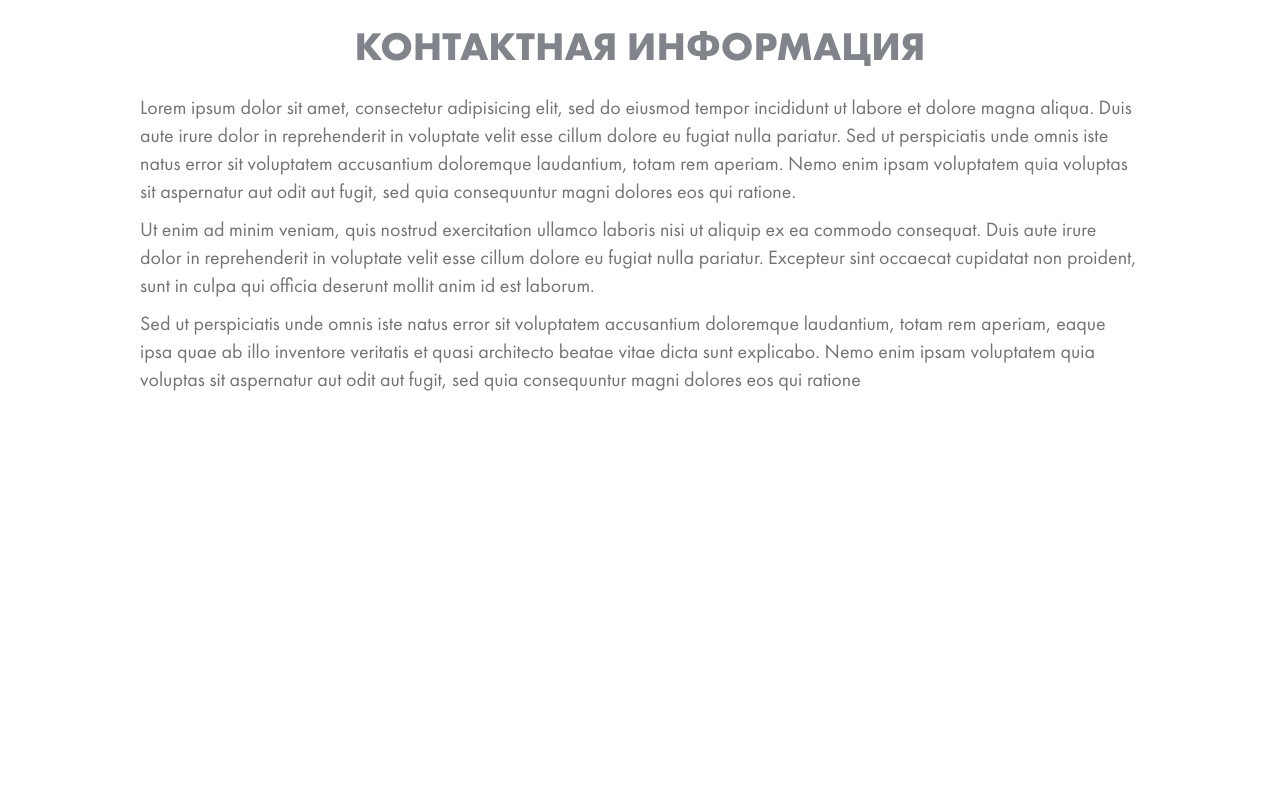
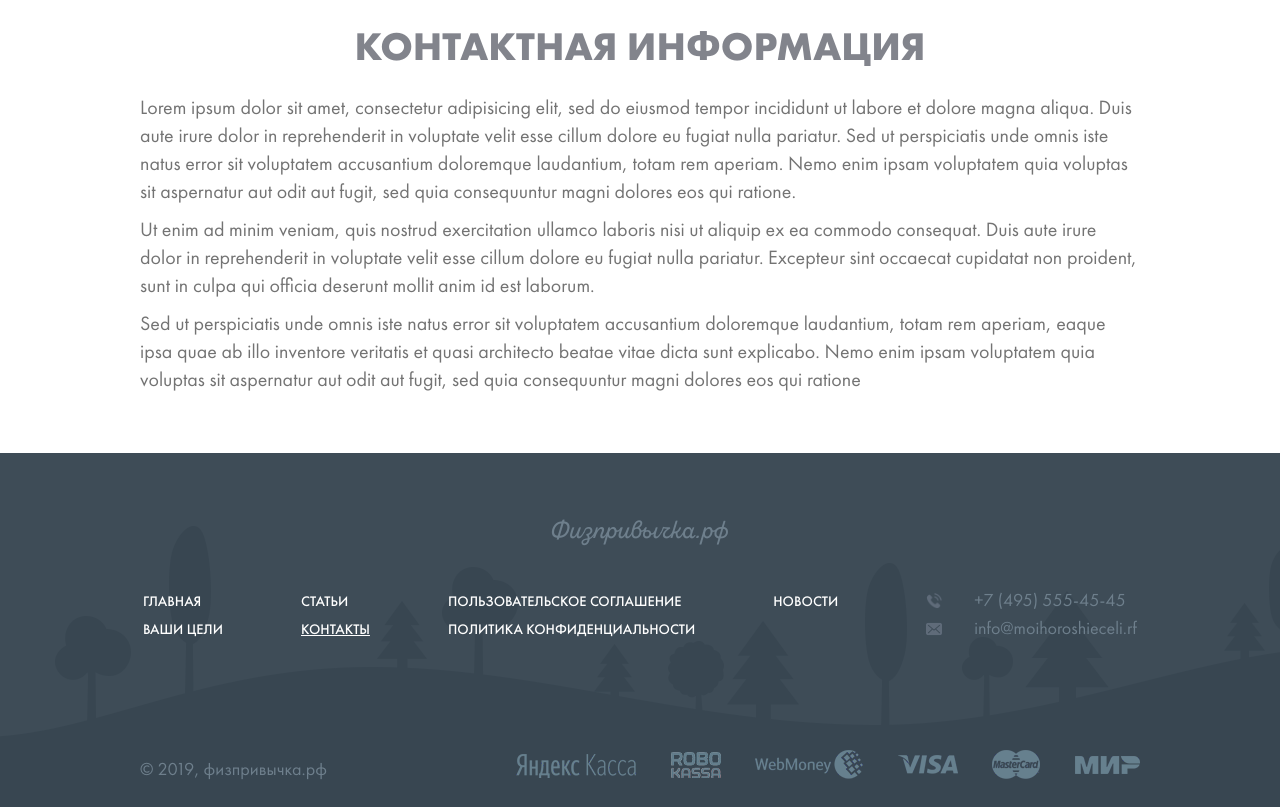
Before and after one commit to pavelkocharin/My-goal, a plain HTML site: page contacts.html in a window 1280 px wide. Shown: the part 82-889 px from the top of the page. Before the commit the page ends 800 px from the top, so only its background shows below. Drawn offline with Linux system fonts and the light colour scheme.

Commit message:
contacts footer

```diff
--- a/contacts.html
+++ b/contacts.html
@@ -63,6 +63,74 @@
         </p>
       </div>
     </main>
+    <footer class="footer">
+      <span class="footer__logo">
+        Физпривычка.рф
+      </span>
+      <div class="footer__content">
+        <div class="footer__content-item">
+          <a href="index.html" class="footer__content-link">
+            ГЛАВНАЯ
+          </a>
+          <a href="goals.html" class="footer__content-link">
+            ВАШИ ЦЕЛИ
+          </a>
+        </div>
+        <div class="footer__content-item">
+          <a href="text-article.html" class="footer__content-link">
+            СТАТЬИ
+          </a>
+          <a href="contacts.html" class="footer__content-link">
+            КОНТАКТЫ
+          </a>
+        </div>
+        <div class="footer__content-item footer__content-item--mobile">
+          <a href="user-agreement.html" class="footer__content-link footer__content-link--mobile">
+            ПОЛЬЗОВАТЕЛЬСКОЕ СОГЛАШЕНИЕ
+          </a>
+          <a href="privacy-policy.html" class="footer__content-link">
+            ПОЛИТИКА КОНФИДЕНЦИАЛЬНОСТИ
+          </a>
+        </div>
+        <div class="footer__content-item">
+          <a href="#" class="footer__content-link">
+            НОВОСТИ
+          </a>
+        </div>
+        <div class="footer__content-item footer__content-item--contact">
+          <span class="footer__content-text footer__content-text--tel">
+            +7 (495) 555-45-45
+          </span>
+          <span class="footer__content-text footer__content-text--mail">
+            info@moihoroshieceli.rf
+          </span>
+        </div>
+      </div>
+      <div class="footer__bottom">
+        <span class="footer__copyright">
+          © 2019, физпривычка.рф
+        </span>
+        <div class="footer__payments">
+          <a href="https://kassa.yandex.ru/" class="footer__payments-link">
+            <img src="./assets/img/index/yandexkassa.png" alt="иконка яндекс-кассы" class="footer__payments-icon">
+          </a>
+          <a href="https://www.robokassa.ru" class="footer__payments-link">
+            <img src="./assets/img/index/robokassa.png" alt="иконка робокассы" class="footer__payments-icon">
+          </a>
+          <a class="footer__payments-link">
+            <img src="./assets/img/index/wmoney.png" alt="иконка webmoney" class="footer__payments-icon">
+          </a>
+          <a class="footer__payments-link">
+            <img src="./assets/img/index/visa.png" alt="иконка visa" class="footer__payments-icon">
+          </a>
+          <a class="footer__payments-link">
+            <img src="./assets/img/index/mcard.png" alt="иконка mastercard" class="footer__payments-icon">
+          </a>
+          <a class="footer__payments-link">
+            <img src="./assets/img/index/mir-logo.png" alt="иконка платежной системы Мир" class="footer__payments-icon">
+          </a>
+        </div>
+      </div>
     </footer>
     <!-- раздел модальных окон -->
     <div class="popup-layout">
```
